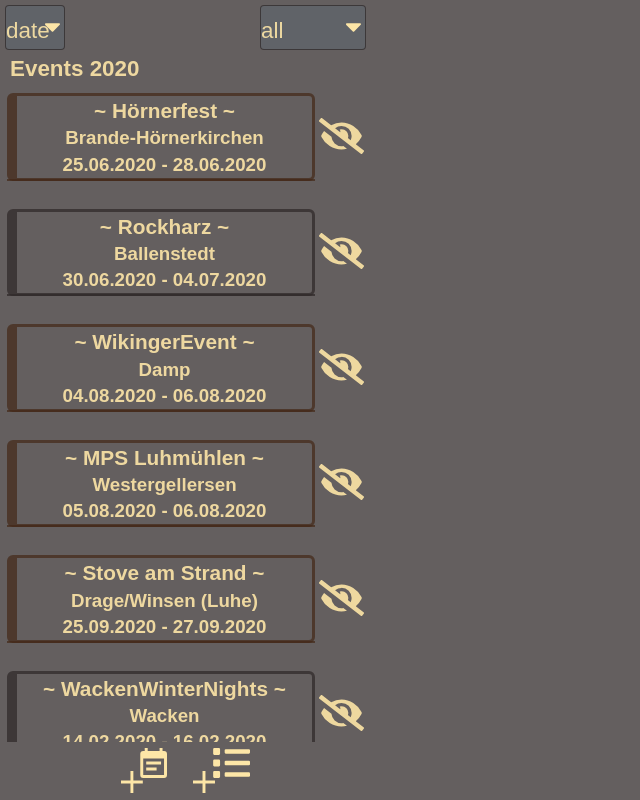
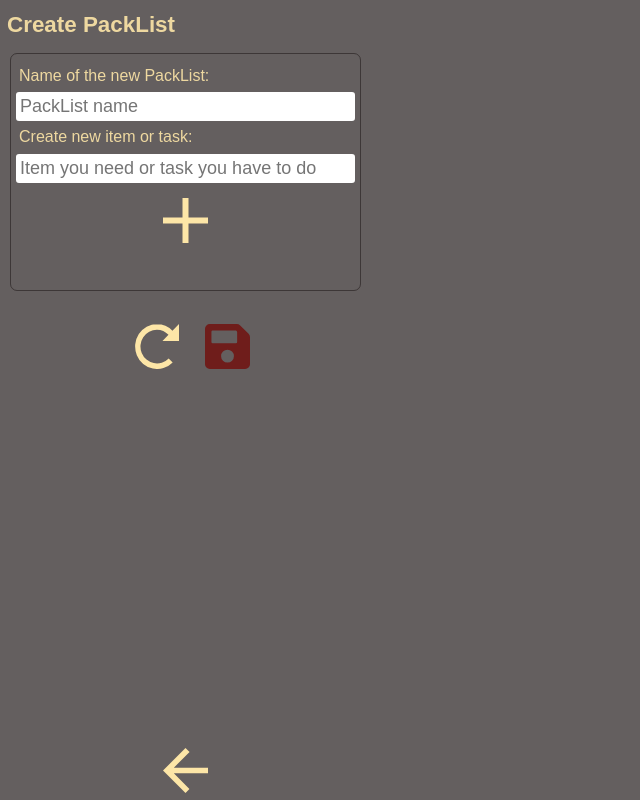
Before and after one commit to jennydely/EventView, a React (Create React App) app: page /editpacklist/1 in a window 1280 px wide. Shown: the whole page, without its empty margins (0-640 px from the left). Built offline with nearby package versions, Linux system fonts and the light colour scheme; grey boxes are pictures that could not be loaded.

Commit message:
Add packlist edit page

```diff
--- a/src/App.js
+++ b/src/App.js
@@ -2,12 +2,17 @@ import React from 'react'
 import { BrowserRouter as Router, Switch, Route } from 'react-router-dom'
 import PacklistPage from './Packlist/PacklistPage'
 import EventPage from './EventPage'
+import EditPacklistForm from './Packlist/EditPacklistForm'
+
 export default function App() {
   return (
     <Router>
       <Switch>
         <Route path="/packlist/:packlistName?">
           <PacklistPage />
+        </Route>
+        <Route path="/editpacklist/:editPacklistID?">
+          <EditPacklistForm />
         </Route>
         <Route path="/">
           <EventPage />
--- a/src/EventPage.js
+++ b/src/EventPage.js
@@ -42,7 +42,6 @@ export default function EventPage() {
     (event) =>
       event.eventStartDate.slice(0, 4) < getYearsOfEvents(eventArray)[0]
   )
-
   return (
     <>
       {eventFormIsVisible ? (
--- /dev/null
+++ b/src/Packlist/EditPacklistForm.js
@@ -0,0 +1,27 @@
+import React from 'react'
+import { useHistory } from 'react-router-dom'
+import backIcon from '../img/backIcon.svg'
+import PacklistForm from './PacklistForm'
+
+export default function EditPacklistForm() {
+  const history = useHistory()
+  function goBackButton() {
+    history.goBack()
+  }
+
+  return (
+    <>
+      <header>
+        <h1>Create PackList</h1>
+      </header>
+      <main>
+        <PacklistForm />
+      </main>
+      <footer>
+        <button type="button" onClick={goBackButton}>
+          <img src={backIcon} alt="back" />
+        </button>
+      </footer>
+    </>
+  )
+}
--- a/src/Packlist/PacklistForm.js
+++ b/src/Packlist/PacklistForm.js
@@ -13,24 +13,31 @@ import usePacklists from './usePacklists'
 import reloadIcon from '../img/reloadIcon.svg'
 import saveIcon from '../img/saveIcon.svg'
 import addIcon from '../img/addIcon.svg'
+import { useParams } from 'react-router-dom'
+import usePacklistForm from './usePacklistForm'
 
 PacklistForm.propTypes = {
-  onPacklistSave: PropTypes.func.isRequired,
+  onPacklistSaveEdit: PropTypes.func,
 }
 
 export default function PacklistForm({ onPacklistSave }) {
   const { register, handleSubmit, reset, errors } = useForm()
   const [items, setItems] = useState([])
   const { packlists } = usePacklists()
+  const { editPacklistID } = useParams()
   const [itemError, setItemError] = useState(false)
   const itemRef = useRef(null)
+  const { onPacklistSaveEdit } = usePacklistForm()
+
   const onSubmit = (packlist, event) => {
     event.preventDefault()
     // for testing...
     if (event?.target && typeof event?.target.reset === 'function')
       //
       event.target.reset()
-    onPacklistSave({ name: packlist.name, packlist: items, id: uuid })
+    editPacklistID
+      ? onPacklistSaveEdit({ name: packlist.name, packlist: items, id: uuid })
+      : onPacklistSave({ name: packlist.name, packlist: items, id: uuid })
   }
   const handlePacklistKeyDown = (event) => {
     if (event.key === 'Enter') {
@@ -38,6 +45,8 @@ export default function PacklistForm({ onPacklistSave }) {
       addItem({ text: event.target.value, id: uuid() })
     }
   }
+
+  const packlistToEdit = editPacklist()
 
   return (
     <>
@@ -50,6 +59,7 @@ export default function PacklistForm({ onPacklistSave }) {
             placeholder="PackList name"
             id="name"
             name="name"
+            defaultValue={packlistToEdit?.name}
             ref={register({
               required: true,
               minLength: 3,
@@ -153,6 +163,14 @@ export default function PacklistForm({ onPacklistSave }) {
   function deleteItem(index) {
     setItems([...items.slice(0, index), ...items.slice(index + 1)])
   }
+
+  function editPacklist() {
+    const index = packlists.findIndex(
+      (packlist) => '' + packlist.id === editPacklistID
+    )
+    const editPacklist = packlists[index]
+    return editPacklist
+  }
 }
 
 const Form = styled.form`
--- a/src/Packlist/PacklistPage.js
+++ b/src/Packlist/PacklistPage.js
@@ -17,11 +17,14 @@ export default function PackListPage() {
   function goBackButton() {
     history.goBack()
   }
+  function handleEditPacklist(editPacklistID) {
+    history.push('/editpacklist/' + editPacklistID)
+  }
   return (
     <>
       <header>
         {packlistName ? <h1>PackList</h1> : <h1>No PackList</h1>}
-        <EditButton>
+        <EditButton onClick={handleEditButtonClick}>
           <EditImg src={editIcon} alt="edit" />
         </EditButton>
       </header>
@@ -57,6 +60,10 @@ export default function PackListPage() {
       </>
     </>
   )
+  function handleEditButtonClick() {
+    const editPacklistID = chosenPacklist.id
+    handleEditPacklist(editPacklistID)
+  }
 
   function handleCheckboxClick(checkedItem) {
     const id = checkedItem.itemID
--- a/src/Packlist/usePacklistForm.js
+++ b/src/Packlist/usePacklistForm.js
@@ -10,6 +10,10 @@ export default function usePacklistForm(addPacklist) {
     setPacklistFormIsVisible(false)
   }
 
+  const onPacklistSaveEdit = (packlist) => {
+    addPacklist(packlist)
+    setPacklistFormIsVisible(false)
+  }
   const goPacklistBack = () =>
     window.location.reload() && setPacklistFormIsVisible(false)
 
@@ -18,5 +22,6 @@ export default function usePacklistForm(addPacklist) {
     showPacklistForm,
     onPacklistSave,
     goPacklistBack,
+    onPacklistSaveEdit,
   }
 }
--- a/src/common/Select.js
+++ b/src/common/Select.js
@@ -1,5 +1,4 @@
 import React from 'react'
-import styled from 'styled-components/macro'
 
 export function Input({ register, name, ...rest }) {
   return <input name={name} ref={register} {...rest} />
```
